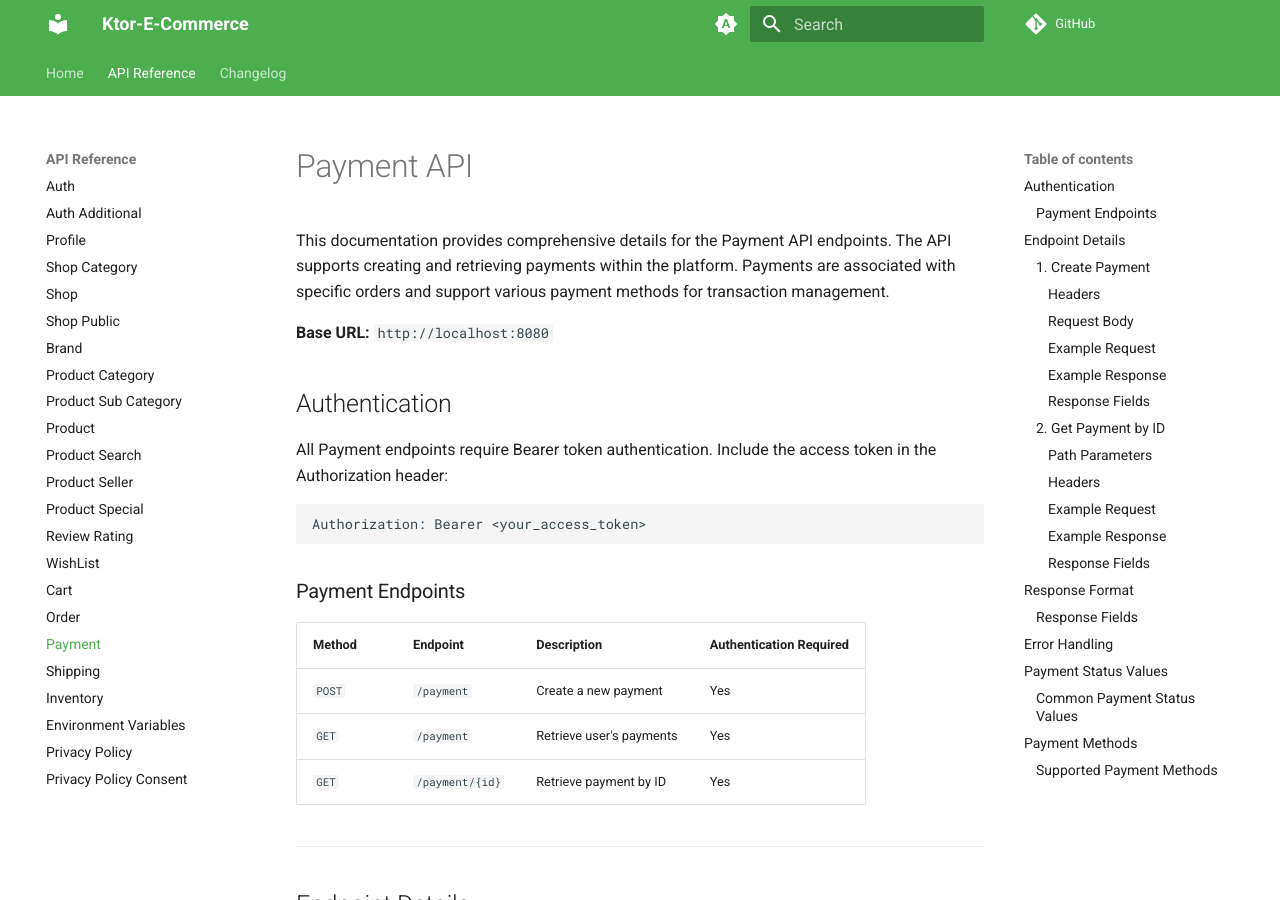
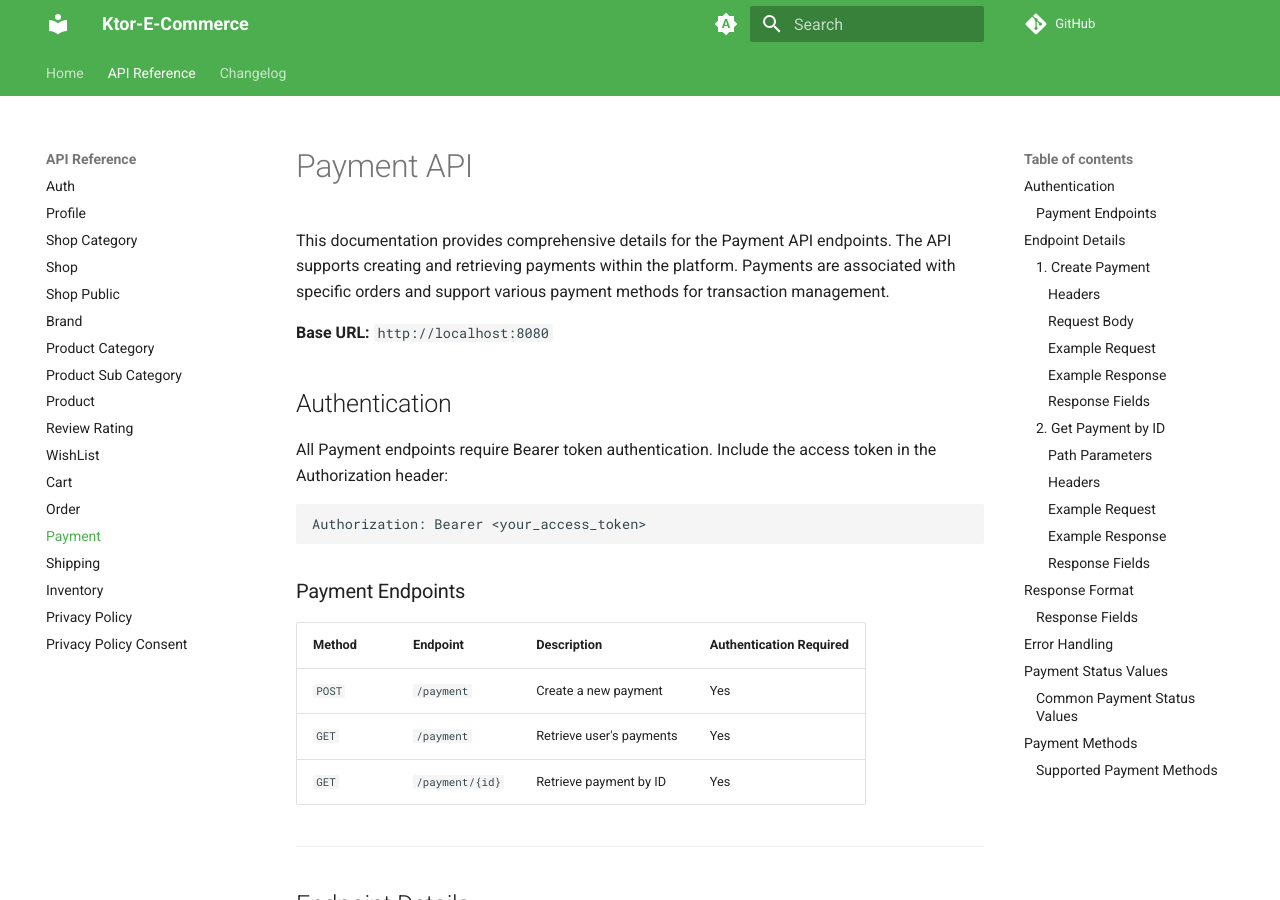
Before and after one commit to piashcse/ktor-E-Commerce, an MkDocs documentation site: the page built from docs/payment.md, in a window 1280 px wide and 900 px high. Built offline with MkDocs 1.6.1 and Material for MkDocs 9.7.7, drawn with Linux system fonts in a browser that asks for light colours; comment, search, counter and statistics services are not loaded.

Commit message:
- Update mkdocs.yml

```diff
--- a/mkdocs.yml
+++ b/mkdocs.yml
@@ -31,7 +31,6 @@ nav:
   - Home: index.md
   - API Reference:
       - Auth: auth.md
-      - Auth Additional: auth-additional.md
       - Profile: profile.md
       - Shop Category: shop-category.md
       - Shop: shop.md
@@ -40,9 +39,6 @@ nav:
       - Product Category: product-category.md
       - Product Sub Category: product-sub-category.md
       - Product: product.md
-      - Product Search: product-search.md
-      - Product Seller: product-seller.md
-      - Product Special: product-special.md
       - Review Rating: review-rating.md
       - WishList: wishlist.md
       - Cart: cart.md
@@ -50,7 +46,6 @@ nav:
       - Payment: payment.md
       - Shipping: shipping.md
       - Inventory: inventory.md
-      - Environment Variables: environment-variables.md
       - Privacy Policy: privacy-policy.md
       - Privacy Policy Consent: privacy-policy-consent.md
   - Changelog: changelog.md
```
